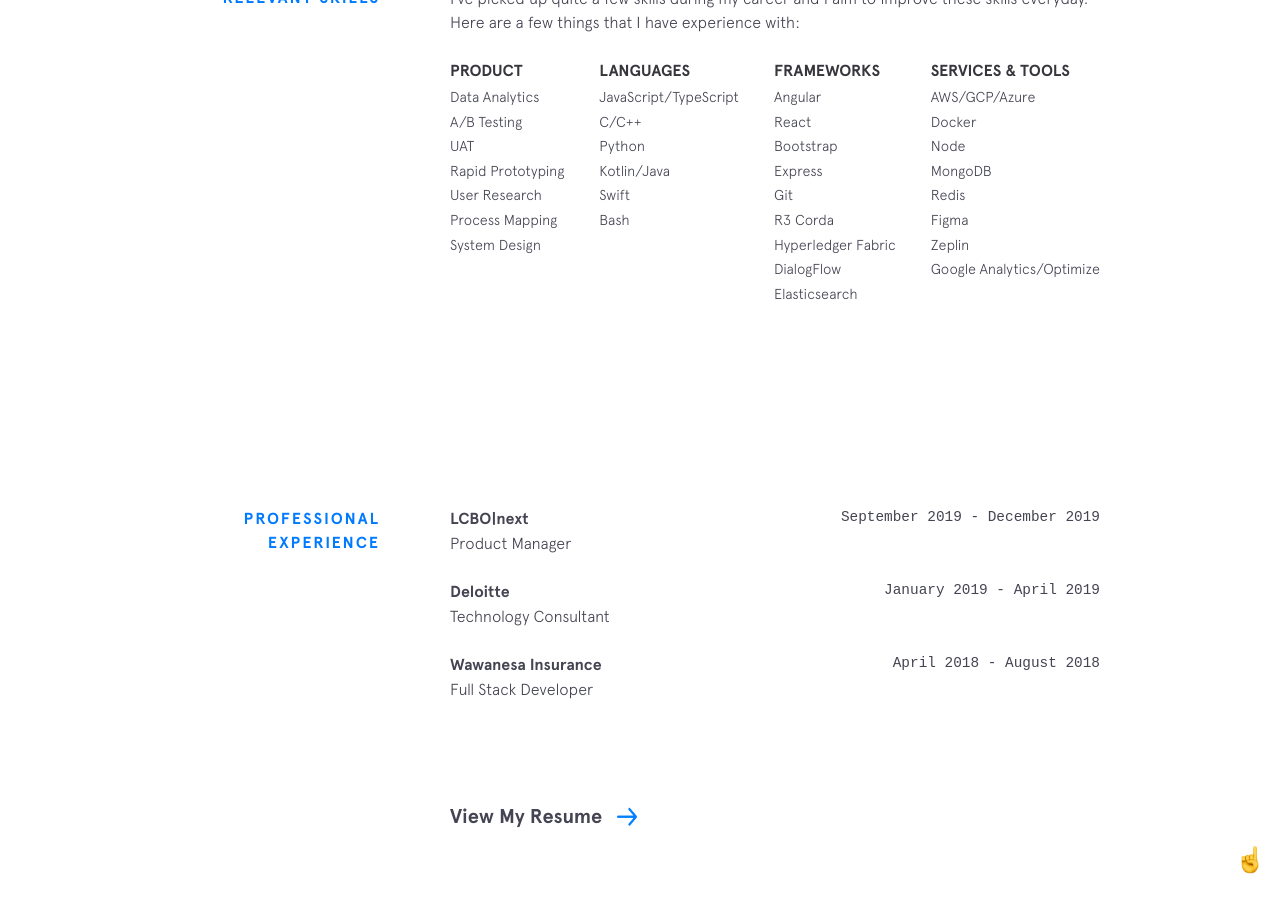
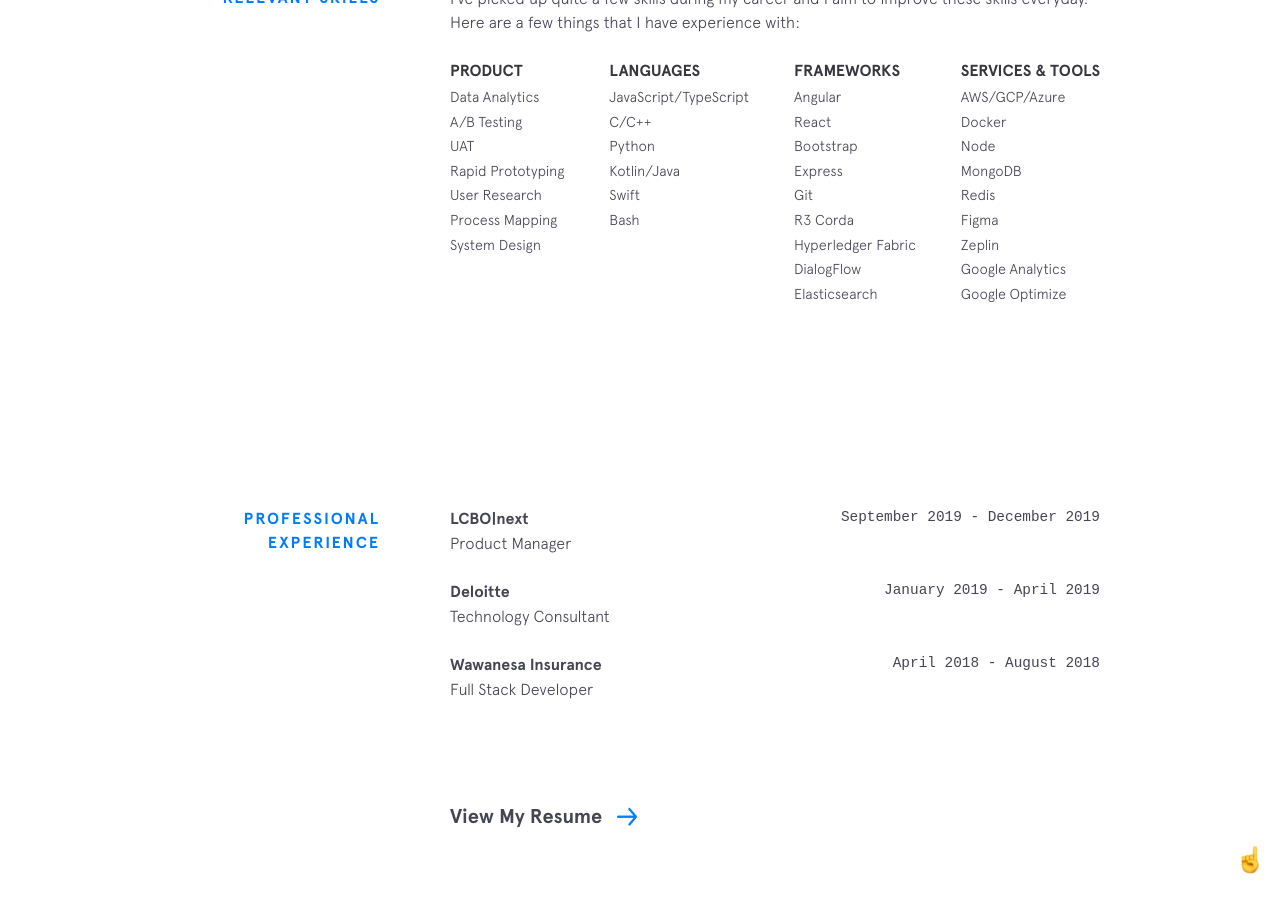
Before and after one commit to PronoyC/pronoyc.github.io, a Jekyll site: the page built from index.html, in a window 1280 px wide and 900 px high, scrolled down 1908 px. Built offline with Jekyll 4.4.1, drawn with Linux system fonts in a browser that asks for light colours; nearby versions of some CDN libraries.

Commit message:
Update skills.yml

```diff
--- a/_data/skills.yml
+++ b/_data/skills.yml
@@ -34,4 +34,5 @@ tools:
   - item: Redis
   - item: Figma
   - item: Zeplin
-  - item: Google Analytics/Optimize
+  - item: Google Analytics
+  - item: Google Optimize
```
